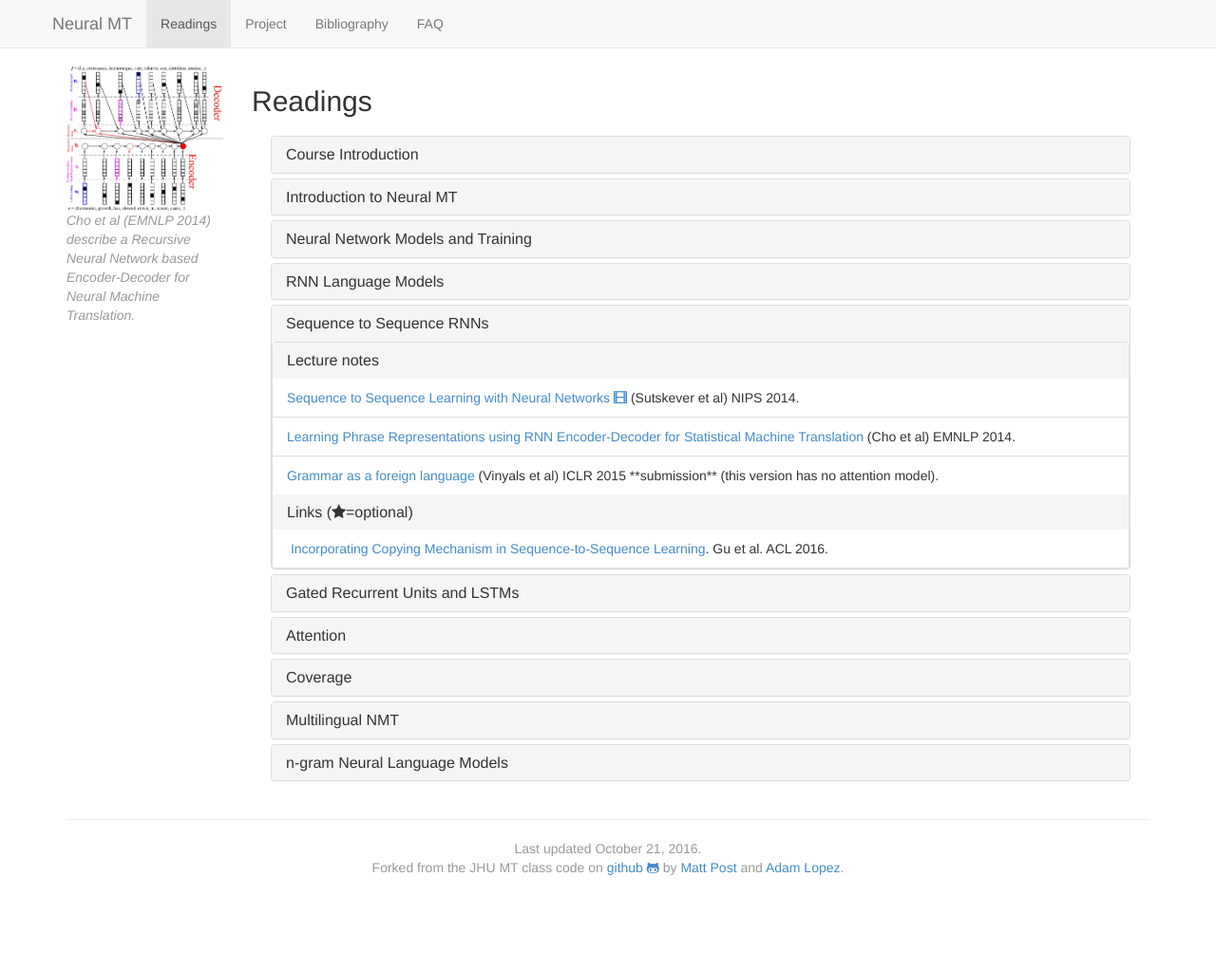
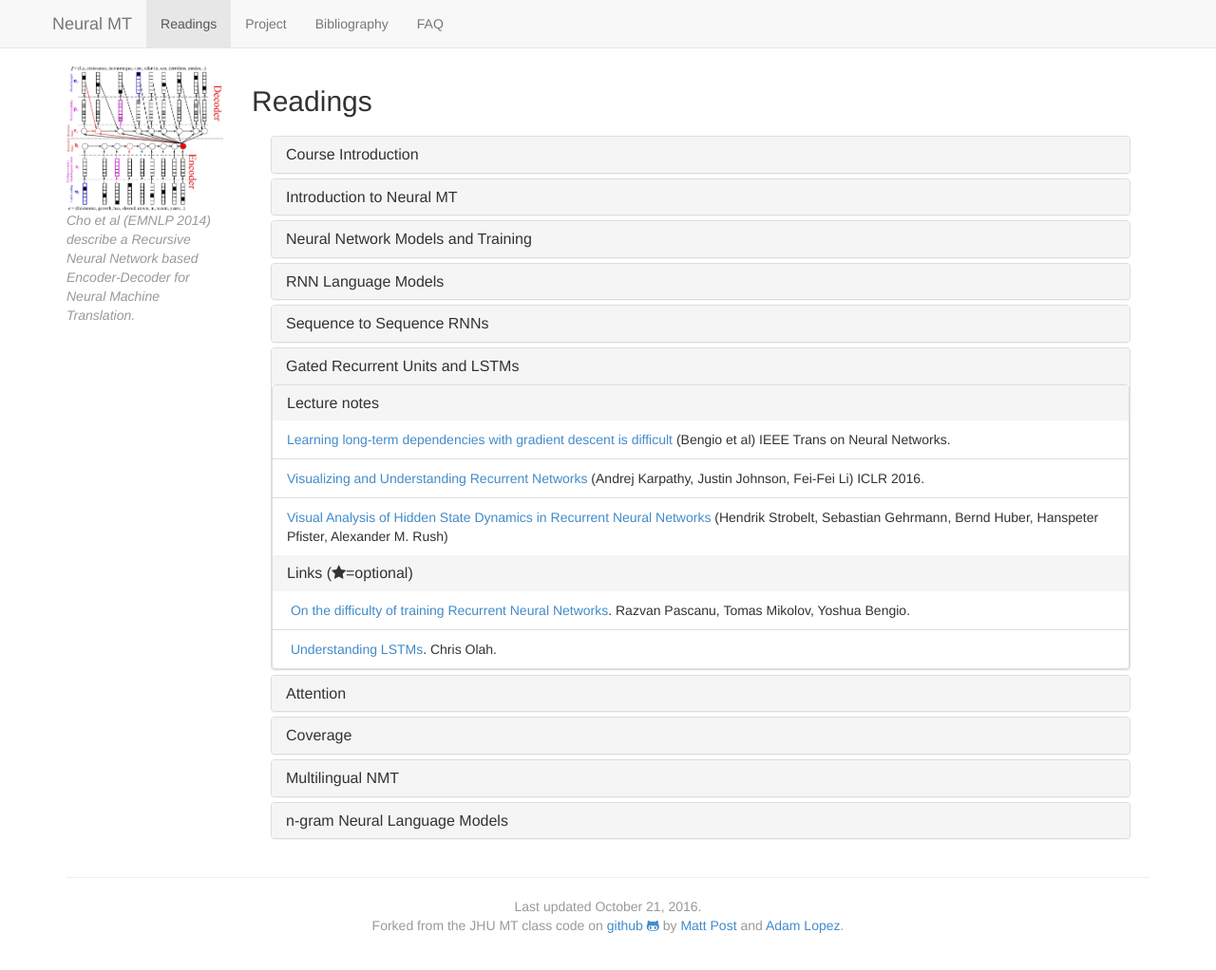
Before and after one commit to anoopsarkar/neuralmt-class, a Jekyll site: the page built from syllabus.md, in a window 1280 px wide and 1025 px high. Shown: the top 1022 px of the window at 95% size. Built offline with Jekyll 4.4.1, drawn with Linux system fonts in a browser that asks for light colours; nearby versions of some CDN libraries.

Commit message:
new papers

```diff
--- a/_data/syllabus.yaml
+++ b/_data/syllabus.yaml
@@ -103,7 +103,7 @@
       video: "https://www.youtube.com/watch?v=VINCQghQRuM"
 - title: "Sequence to Sequence RNNs"
   tag: seq2seq
-  current: true
+  current: false
   notes:
     - author: "Sutskever et al"
       title: "Sequence to Sequence Learning with Neural Networks"
@@ -125,11 +125,23 @@
       citation: "ACL 2016"
 - title: "Gated Recurrent Units and LSTMs"
   tag: gru
+  current: true
   notes:
     - author: "Bengio et al"
       title: "Learning long-term dependencies with gradient descent is difficult"
       citation: "IEEE Trans on Neural Networks"
       url: "http://www.dsi.unifi.it/~paolo/ps/tnn-94-gradient.pdf"
+    - author: "Andrej Karpathy, Justin Johnson, Fei-Fei Li"
+      title: "Visualizing and Understanding Recurrent Networks"
+      url: "https://arxiv.org/abs/1506.02078"
+      citation: "ICLR 2016"
+    - author: "Hendrik Strobelt, Sebastian Gehrmann, Bernd Huber, Hanspeter Pfister, Alexander M. Rush"
+      title: "Visual Analysis of Hidden State Dynamics in Recurrent Neural Networks"
+      url: "https://arxiv.org/abs/1606.07461"
+  links:
+    - author: "Razvan Pascanu, Tomas Mikolov, Yoshua Bengio"
+      title: "On the difficulty of training Recurrent Neural Networks"
+      url: "https://arxiv.org/abs/1211.5063"
     - author: "Chris Olah"
       title: "Understanding LSTMs"
       url: "http://colah.github.io/posts/2015-08-Understanding-LSTMs/"
```
